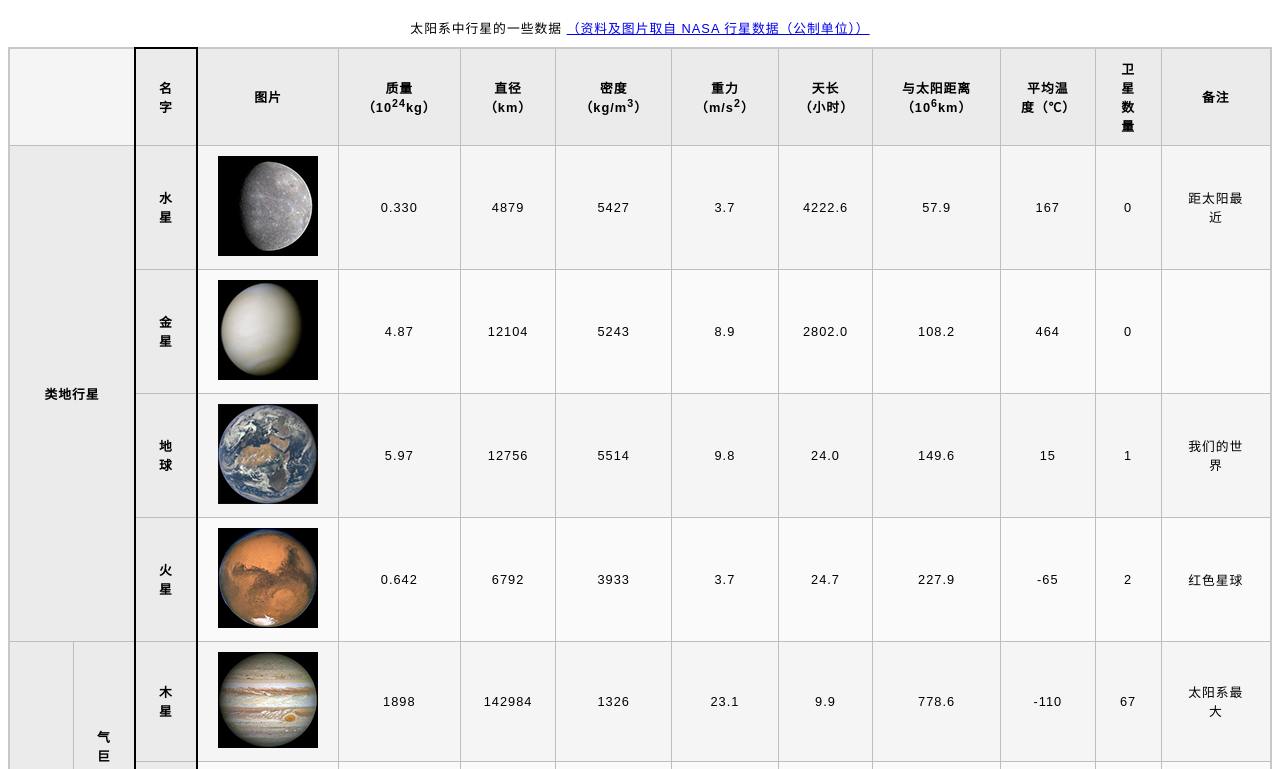
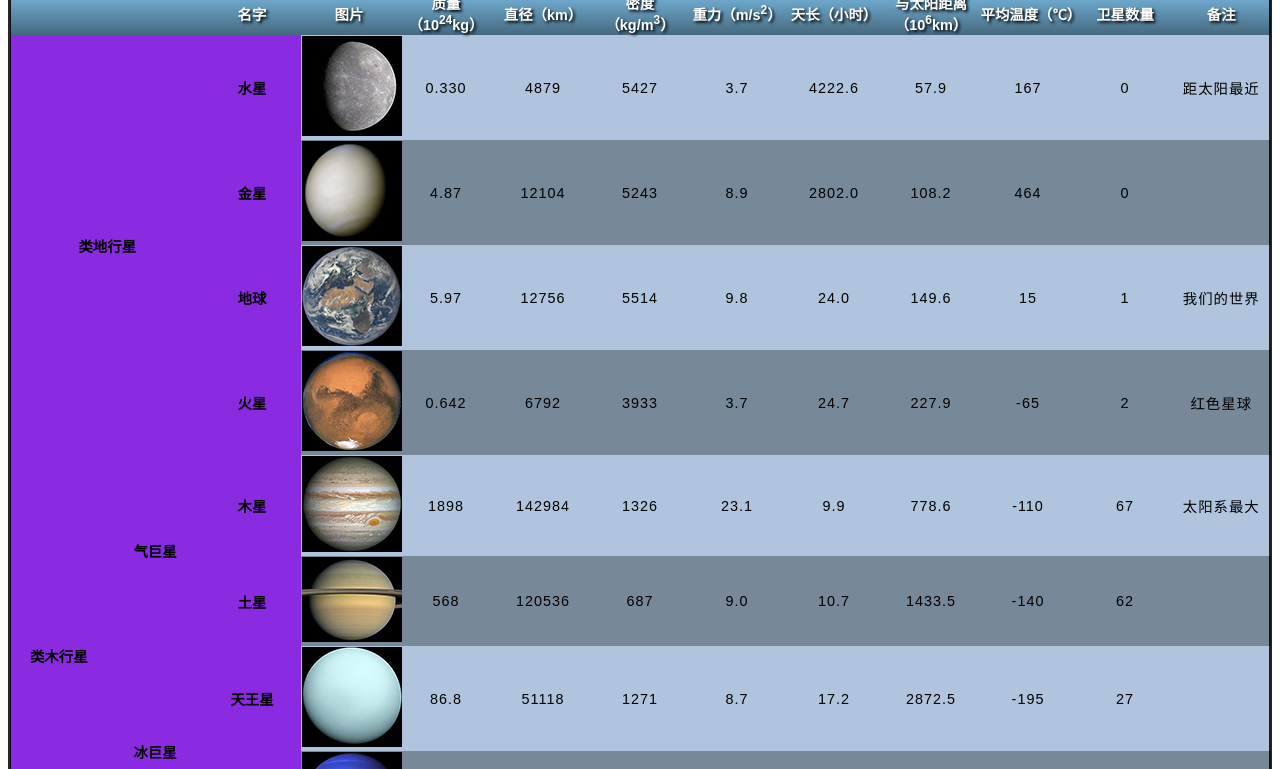
Before and after one commit to FS-Luo/HTML, a plain HTML site: page html_work/planets-table.html in a window 1280 px wide. Shown: the part 81-850 px from the top of the page. Drawn offline with Linux system fonts and the light colour scheme.

Commit message:
styling table

```diff
--- /dev/null
+++ b/css_work/punk-bands.css
@@ -0,0 +1,89 @@
+/* 表格的整体布局 */
+table {
+    width: 100%;
+    border: 3px solid purple;
+    border-collapse: collapse;  /* 单元格的边框 合并(collapse) 或 分隔(separate, 默认值) */
+    table-layout: fixed;   /* 表格的整体布局 固定(fixed) 或 自适应(auto, 默认值) */
+}
+
+/* 设置每一列的宽度 */
+thead th:nth-child(1) {
+    width: 30%;
+}
+
+thead th:nth-child(2) {
+    width: 20%;
+}
+
+thead th:nth-child(3) {
+    width: 15%;
+}
+
+thead th:nth-child(4) {
+    width: 35%;
+}
+
+/* 设置单元格的间距 */
+th, td {
+    padding: 20px;
+}
+
+/* 全局设置为 一种无衬线字体 */
+html {
+    font-family: "helvetica neue", Arial, Helvetica, sans-serif;
+}
+
+/* 几个标题设置一种 自定义字体 */
+thead th, tfoot th {
+    font-family: "Rock Salt", cursive;
+}
+
+/* 设置标题和单元格中的 字符间距 */
+th {
+    letter-spacing: 2px;
+}
+
+td {
+    letter-spacing: 1px;
+}
+
+/* 设置标题和单元格的 对齐方式 */
+tbody td {
+    text-align: center;
+}
+
+tfoot th {
+    text-align: right;
+}
+
+thead, tfoot {
+    background-image: url("images/leopardskin.jpg");
+    color: white;
+    text-shadow: 5px 5px 10px black;
+}
+
+thead th, tfoot th, tfoot td {
+    background-image: linear-gradient(to bottom, rgba(0,0,0,0.1), rgba(0,0,0,0.5));
+    border: 3px solid purple;
+}
+
+tbody tr {
+    background-image: url("images/noise.png");
+}
+
+tbody tr:nth-child(odd) {
+    background-color: #ff33cc;
+}
+
+tbody tr:nth-child(even) {
+    background-color: #e495e4;
+}
+
+caption {
+    font-family: "Rock Salt", cursive;
+    color: grey;
+    font-style: italic;
+    margin: 20px;
+    caption-side: bottom;
+    letter-spacing: 2px;
+}
--- /dev/null
+++ b/html_work/css/planets-table.css
@@ -0,0 +1,46 @@
+table {
+    table-layout: fixed;
+    border: 3px rgba(0, 0, 0, 0.849) solid;
+    border-collapse: collapse;
+    width: 100%;
+    font-size: 0.9em;
+    text-align: center;
+    font-family: Arial, Helvetica, sans-serif;
+}
+
+caption {
+    font: 2em bold;
+    color:  rgb(97, 21, 160);
+    padding: 5px;
+    margin-bottom: 10px;
+    text-align: center;
+    text-shadow: 3px 3px 5px violet;
+}
+
+thead {
+    color: white;
+    text-shadow: 2px 2px 3px black;
+    background-color: lightskyblue;
+    background-image: linear-gradient(to bottom, rgba(0,0,0,0.1), rgba(0,0,0,0.5))
+}
+
+
+tbody {
+    background-image: url("../images/noise.png");
+}
+
+tbody tr:nth-child(odd) td {
+    background-color: lightsteelblue;
+}
+
+tbody tr:nth-child(even) td {
+    background-color: lightslategray;
+}
+
+tbody tr th {
+    background-color: blueviolet;
+}
+
+td {
+    letter-spacing: 1px;
+}
--- a/html_work/planets-table.html
+++ b/html_work/planets-table.html
@@ -3,22 +3,13 @@
 <head>
     <meta charset="UTF-8">
     <title>太阳系行星数据</title>
-    <link href="css/minimal-table.css" rel="stylesheet" type="text/css">
+    <link href="css/planets-table.css" rel="stylesheet" type="text/css">
 </head>
 <body>
-    <h1>太阳系行星数据</h1>
-
     <table>
         <caption>
             太阳系中行星的一些数据
-            <a href="http://nssdc.gsfc.nasa.gov/planetary/factsheet/">（资料及图片取自 NASA 行星数据（公制单位））</a>
         </caption>
-
-        <colgroup>
-            <col span="2">
-            <col style="border: 2px solid black">
-            <!-- 剩余的列若无需渲染则可以省略 -->
-        </colgroup>
 
         <thead>
             <tr>
@@ -166,5 +157,8 @@
 
     </table>
 
+    <p class="note">
+        备注：资料及图片取自 <a href="http://nssdc.gsfc.nasa.gov/planetary/factsheet/">NASA 行星数据（公制单位）</a>
+    </p>
 </body>
 </html>
```
Also changed, not shown: css_work/punk-bands.html (added, +79 -0 lines), css_work/images/leopardskin.jpg (added), css_work/images/noise.png (added), html_work/images/noise.png (added), 1 other file.
